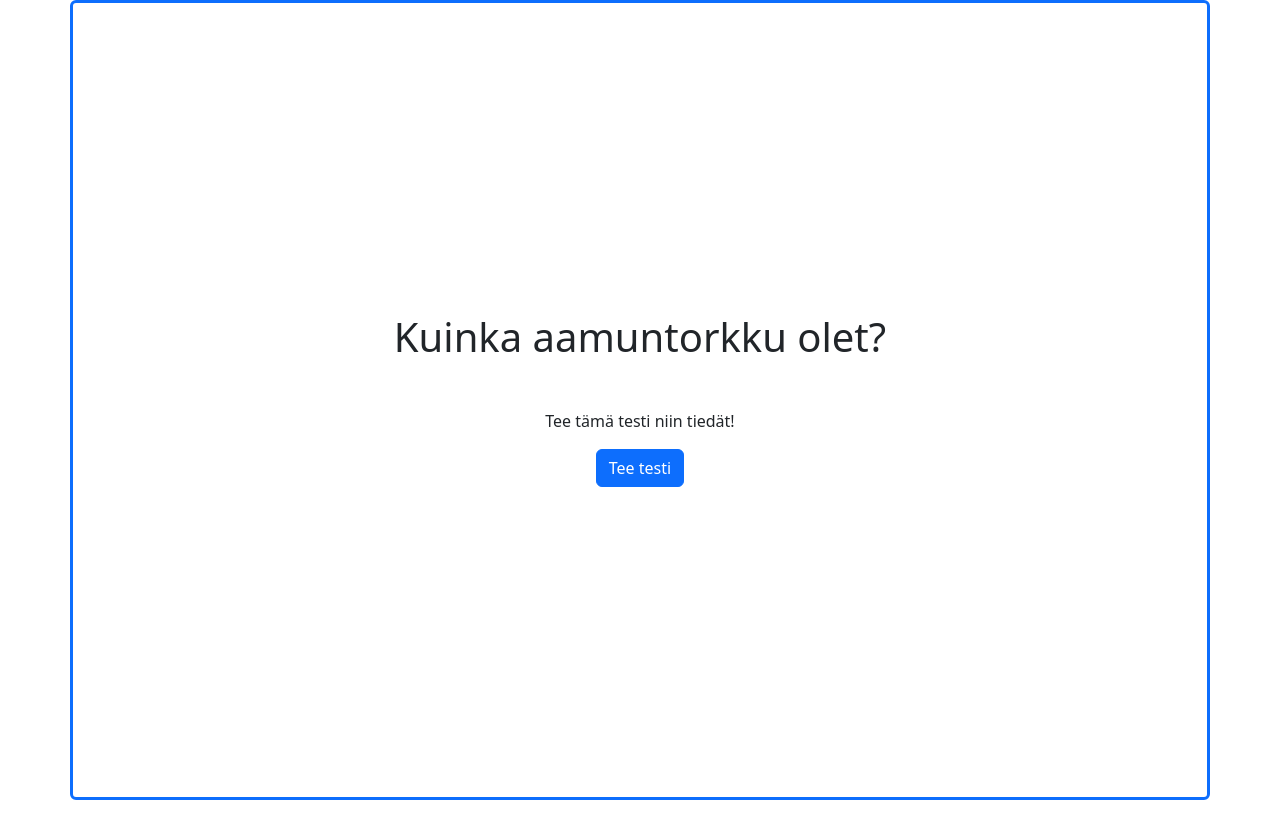
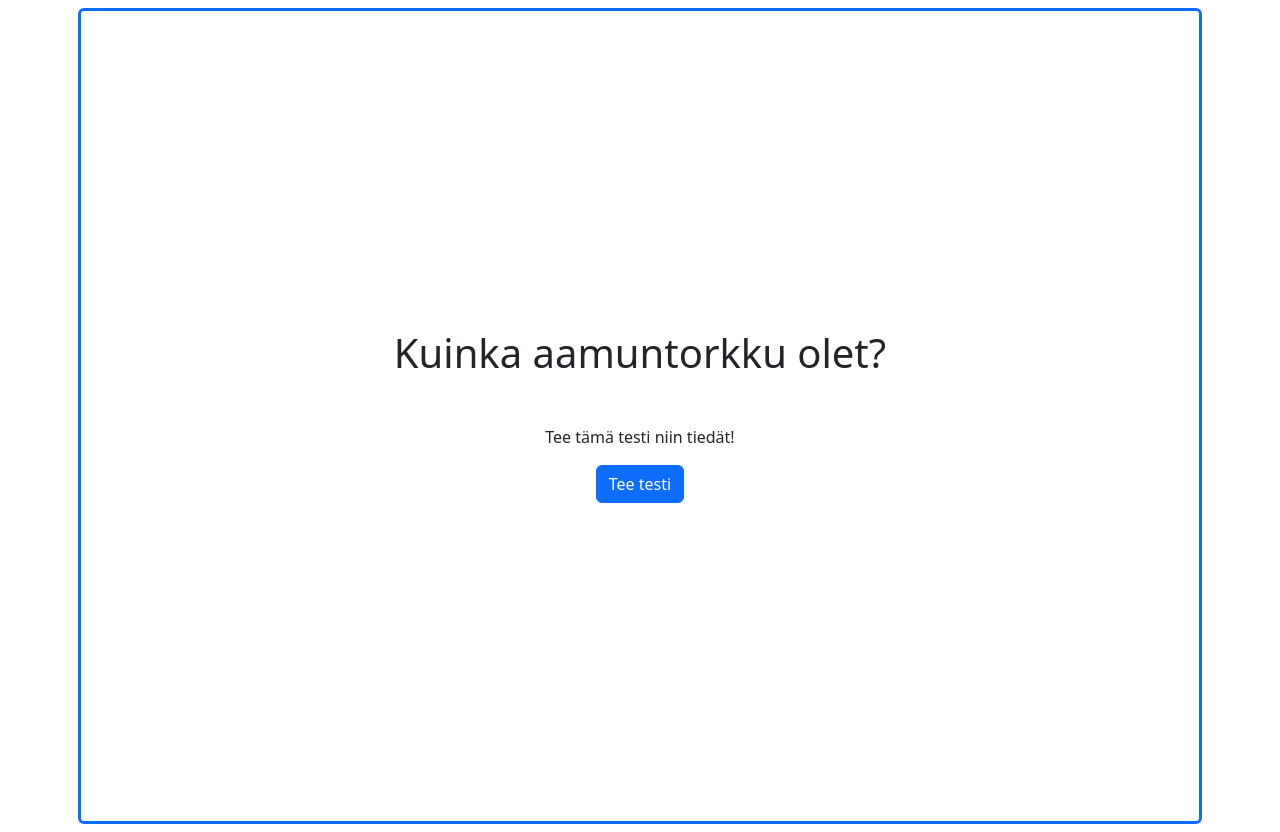
Before and after one commit to Duukkis8D/aamuntorkku, a React (Create React App) app: page / in a window 1280 px wide. Before the commit the page ends 800 px from the top, so only its background shows below. Built offline with nearby package versions, Linux system fonts and the light colour scheme.

Commit message:
add outer container for styling purposes

```diff
--- a/src/App.js
+++ b/src/App.js
@@ -36,7 +36,8 @@ export default function App() {
 
     return (
         <div className="App">
-            <Container className="p-2 border border-primary border-3 rounded viewport-height-100">
+            <Container className="p-2 min-vh-100">
+                <Container className="p-3 border border-primary border-3 rounded">
                     <Form>
                         {currentStep === 0 && <LandingPage nextPhase={nextPhase} />}
                         {currentStep > 0 && (
@@ -53,6 +54,7 @@ export default function App() {
                         )}
                     </Form>
                 </Container>
+            </Container>
         </div>
     );
 }
```
Lines whose indentation alone changed are shown as unchanged.
